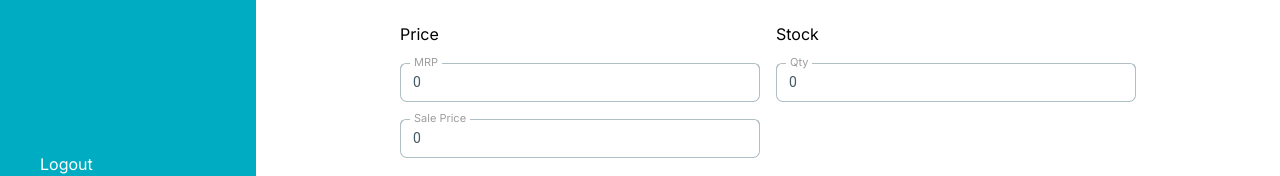
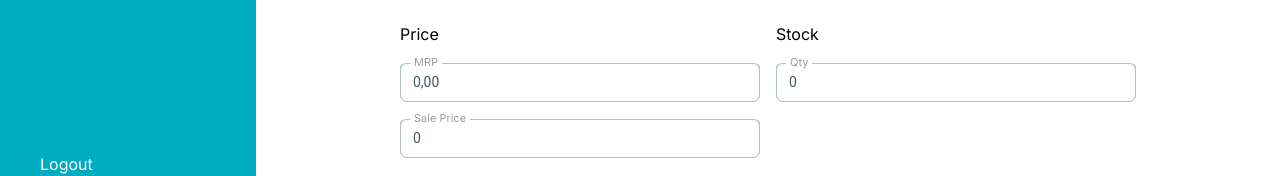
Before and after one commit to ThiagoB36/ecom_project-main, a Next.js app: page /products/create in a window 1280 px wide. Shown: the part 584-760 px from the top of the page. Built offline with nearby package versions, Linux system fonts and the light colour scheme; no server answers.

Commit message:
07-12-2023

```diff
--- a/app/components/ProductForm.tsx
+++ b/app/components/ProductForm.tsx
@@ -17,6 +17,7 @@ import categories from "@/app/utils/categories";
 import ImageSelector from "./ImageSelector";
 import { NewProductInfo } from "../types";
 import { useSession } from "next-auth/react";
+import { showReaisMask } from "../utils/helpers/masks";
 
 interface Props {
   initialValue?: InitialValue;
@@ -60,6 +61,30 @@ export default function ProductForm(props: Props) {
   const session = useSession();
 
   const user = session.data?.user;
+  const [sttValue, setValue] = useState("");
+
+  // const showReaisMask = (info: string) => {
+  //   const dataInfo = info ?? "";
+  //   let chars = String(dataInfo) ?? "";
+
+  //   const onlyNumbers: any = chars.replace(/\D/g, "");
+  //   console.log({ onlyNumbers });
+  //   const stringWithMask = (onlyNumbers / 100)
+  //     .toFixed(2)
+  //     .replace(".", ",")
+  //     .replace(/\d(?=(\d{3})+,)/g, "$&.");
+
+  //   const mrpDot = stringWithMask.replace(".", "");
+  //   const mrpRep = mrpDot.replace(",", ".");
+  //   const mrp = Number(mrpRep);
+
+  //   const cond = productInfo.mrp !== mrp;
+  //   if (cond) setProductInfo({ ...productInfo, mrp });
+  //   console.log({ cond, productInfo });
+
+  //   console.log({ stringWithMask });
+  //   return { mask: stringWithMask };
+  // };
 
   //-----
   const fields = productInfo.bulletPoints;
@@ -203,12 +228,13 @@ export default function ProductForm(props: Props) {
             <h3>Price</h3>
             {/* //------- MRP prox aula*/}
             <Input
-              value={productInfo.mrp}
+              // value={productInfo.mrp}
+              value={showReaisMask(sttValue, productInfo, setProductInfo).mask}
               label="MRP"
               onChange={({ target }) => {
-                const mrp = +target.value;
-                console.log({ mrp, target });
-                setProductInfo({ ...productInfo, mrp });
+                const txt = target.value;
+                setValue(txt);
+                // setProductInfo({ ...productInfo, mrp });
               }}
               className="mb-4"
               crossOrigin={undefined}
--- /dev/null
+++ b/app/utils/helpers/masks.tsx
@@ -0,0 +1,35 @@
+interface Prods {
+  title: string;
+  description: string;
+  bulletPoints: string[];
+  mrp: number;
+  salePrice: number;
+  category: string;
+  quantity: number;
+}
+
+export const showReaisMask = (
+  info: string,
+  productInfo: Prods,
+  setProductInfo: (i: Prods) => void
+) => {
+  const dataInfo = info ?? "";
+  let chars = String(dataInfo) ?? "";
+
+  const onlyNumbers: any = chars.replace(/\D/g, "");
+  const stringWithMask = (onlyNumbers / 100)
+    .toFixed(2)
+    .replace(".", ",")
+    .replace(/\d(?=(\d{3})+,)/g, "$&.");
+
+  const mrpDot = stringWithMask.replace(".", "");
+  const mrpRep = mrpDot.replace(",", ".");
+  const mrp = Number(mrpRep);
+
+  //------------------
+  const cond = productInfo.mrp !== mrp;
+  if (cond) setProductInfo({ ...productInfo, mrp });
+
+  return { mask: stringWithMask };
+  //------------------
+};
```
